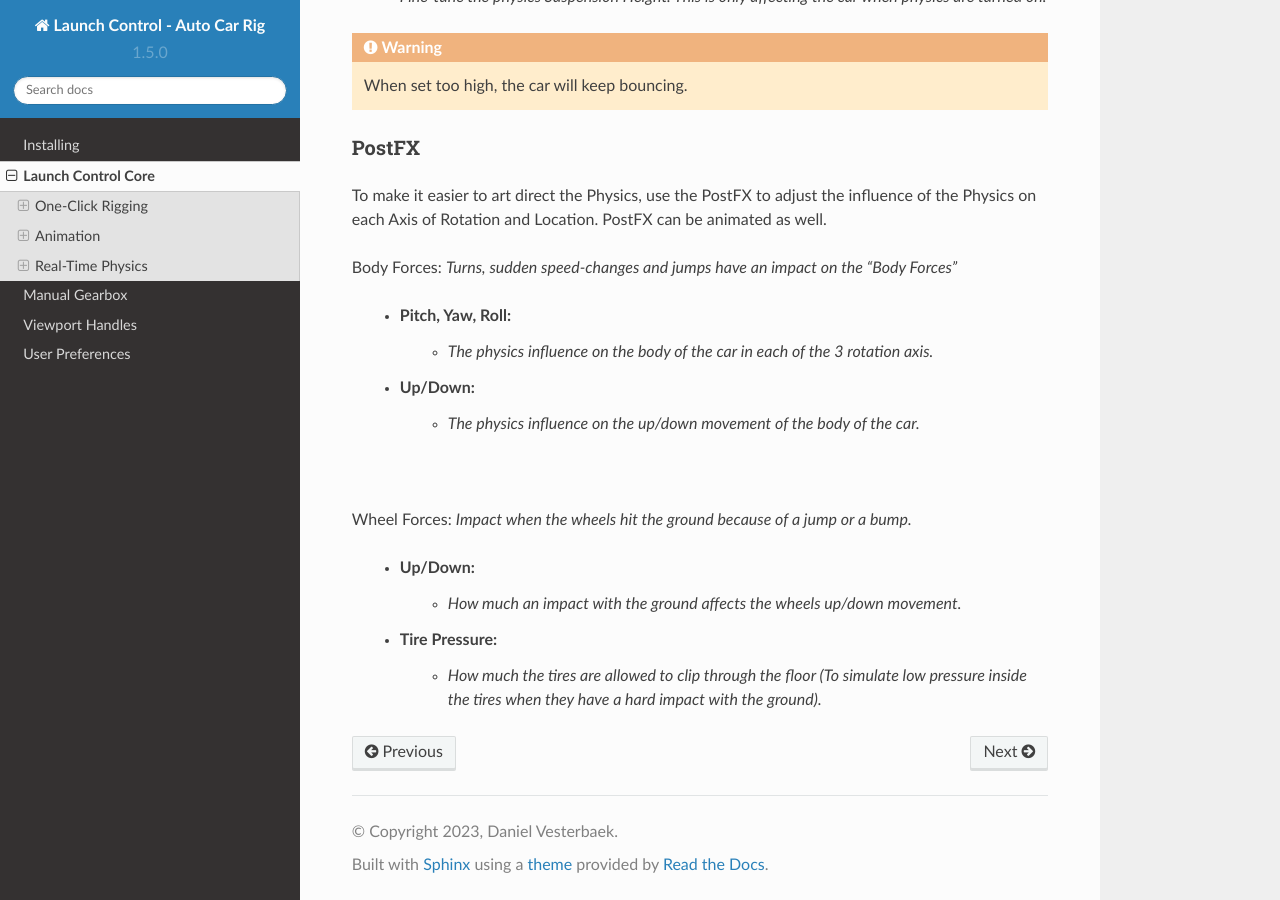
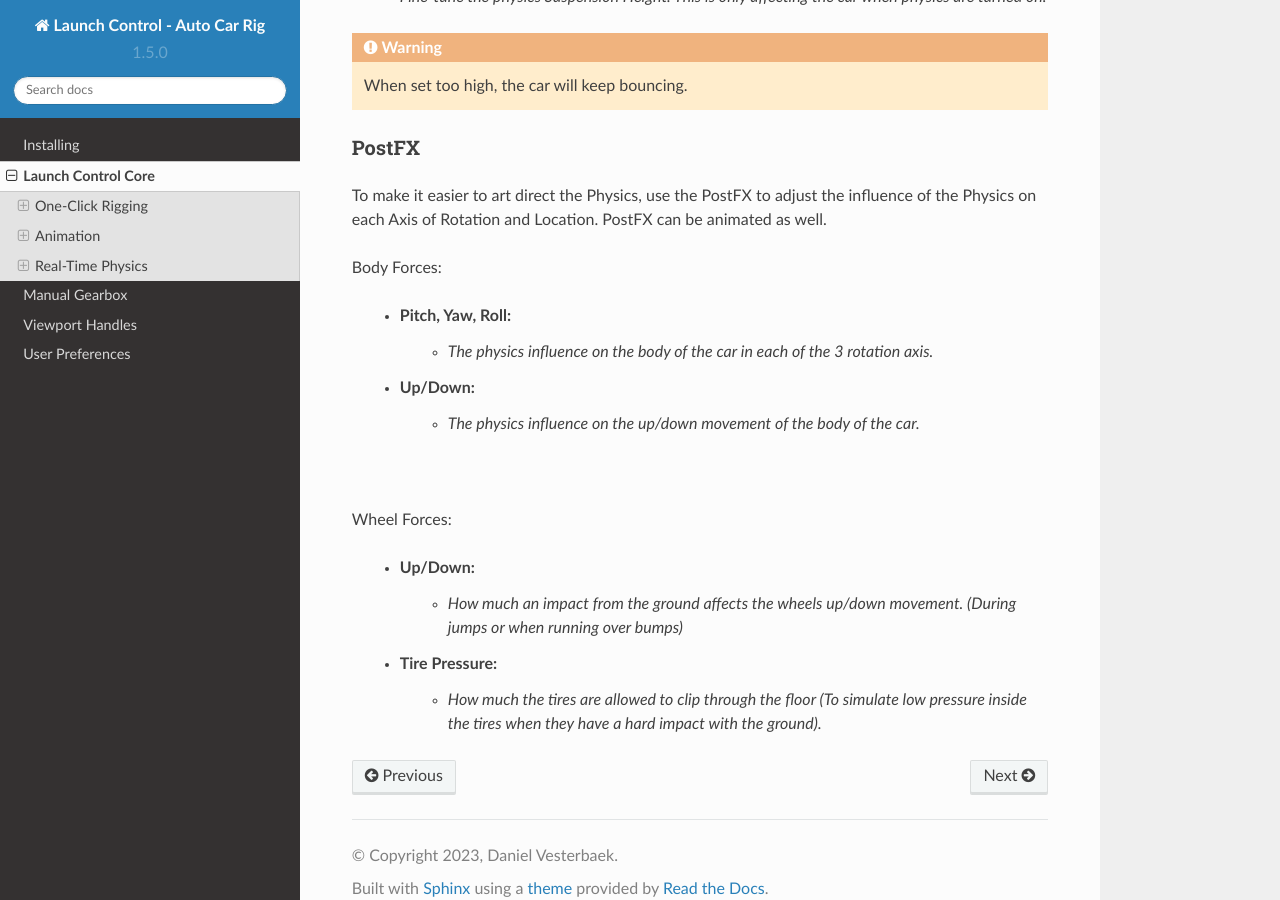
Before and after one commit to DanielVesterbaek/launch-control-documentation, a Sphinx documentation site: the page built from docs/source/launch-control-core.rst, in a window 1280 px wide and 900 px high, scrolled down 8039 px. Built offline with Sphinx 7.4.7 and the Read the Docs theme 2.0.0, drawn with Linux system fonts in a browser that asks for light colours.

Commit message:
Update launch-control-core.rst

```diff
--- a/docs/source/launch-control-core.rst
+++ b/docs/source/launch-control-core.rst
@@ -296,7 +296,6 @@ PostFX
 To make it easier to art direct the Physics, use the PostFX to adjust the influence of the Physics on each Axis of Rotation and Location. PostFX can be animated as well.
 
 Body Forces:
-*Turns, sudden speed-changes and jumps have an impact on the "Body Forces"*
 
     * Pitch, Yaw, Roll:
         * *The physics influence on the body of the car in each of the 3 rotation axis.*
@@ -305,10 +304,9 @@ Body Forces:
         * *The physics influence on the up/down movement of the body of the car.*
 |
 Wheel Forces:
-*Impact when the wheels hit the ground because of a jump or a bump.*
 
     * Up/Down:
-        * *How much an impact with the ground affects the wheels up/down movement.*
+        * *How much an impact from the ground affects the wheels up/down movement. (During jumps or when running over bumps)*
 
     * Tire Pressure:
         * *How much the tires are allowed to clip through the floor (To simulate low pressure inside the tires when they have a hard impact with the ground).*
```
